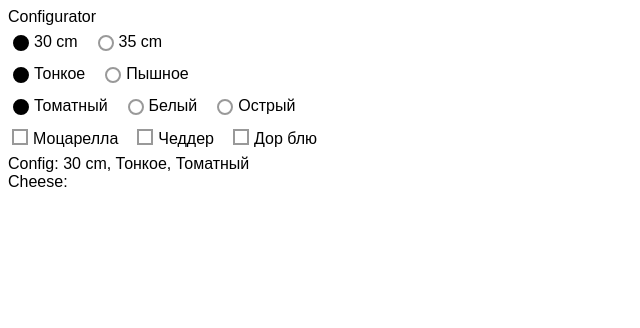
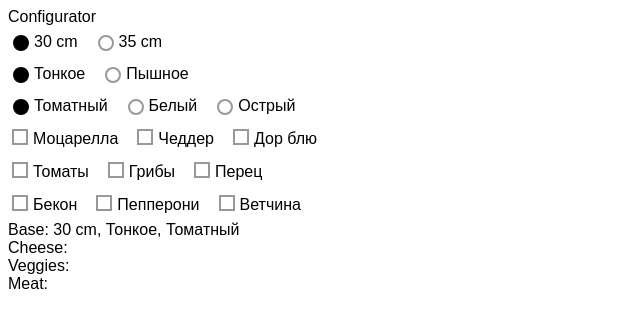
Before and after one commit to anton-kuptsov/pizza-delivery, a React (Create React App) app: page / in a window 1280 px wide. Shown: the top 328 px of the page, without its empty margins (0-640 px from the left). Built offline with nearby package versions, Linux system fonts and the light colour scheme.

Commit message:
[feat] add Veggies & Meat  selectors

```diff
--- a/src/Configurator.jsx
+++ b/src/Configurator.jsx
@@ -5,8 +5,9 @@ import {
   SIZE,
   THICKNESS,
   SAUCE,
-  CHEESE
-  //VEGGIES, MEAT
+  CHEESE,
+  VEGGIES,
+  MEAT
 } from "./const";
 import { RadioGroup, CheckboxGroup } from "components/SelectorGroups";
 
@@ -53,19 +54,29 @@ export default function Configurator() {
         onChange={e => handleSelect(e, "cheese")}
         currentState={pizza.cheese}
       />
+      <CheckboxGroup
+        type="checkbox"
+        data={VEGGIES}
+        onChange={e => handleSelect(e, "veggies")}
+        currentState={pizza.veggies}
+      />
+      <CheckboxGroup
+        type="checkbox"
+        data={MEAT}
+        onChange={e => handleSelect(e, "meat")}
+        currentState={pizza.meat}
+      />
       {/*
-      <div>
-        <Checkbox text="Помидор" checked={false} />
-        <Checkbox text="Грибы" checked={false} />
-        <Checkbox text="Перец" checked={false} />
-      </div>
+
       <div>
         <Checkbox text="Бекон" checked={false} />
         <Checkbox text="Пепперони" checked={false} />
         <Checkbox text="Ветчина" checked={false} />
       </div> */}
-      <div>{`Config: ${pizza.size}, ${pizza.thickness}, ${pizza.sauce}`}</div>
+      <div>{`Base: ${pizza.size}, ${pizza.thickness}, ${pizza.sauce}`}</div>
       <div>{`Cheese: ${pizza.cheese}`}</div>
+      <div>{`Veggies: ${pizza.veggies}`}</div>
+      <div>{`Meat: ${pizza.meat}`}</div>
       {/* <div>Price: {pizzaPrice} RUB</div> */}
     </div>
   );
```
